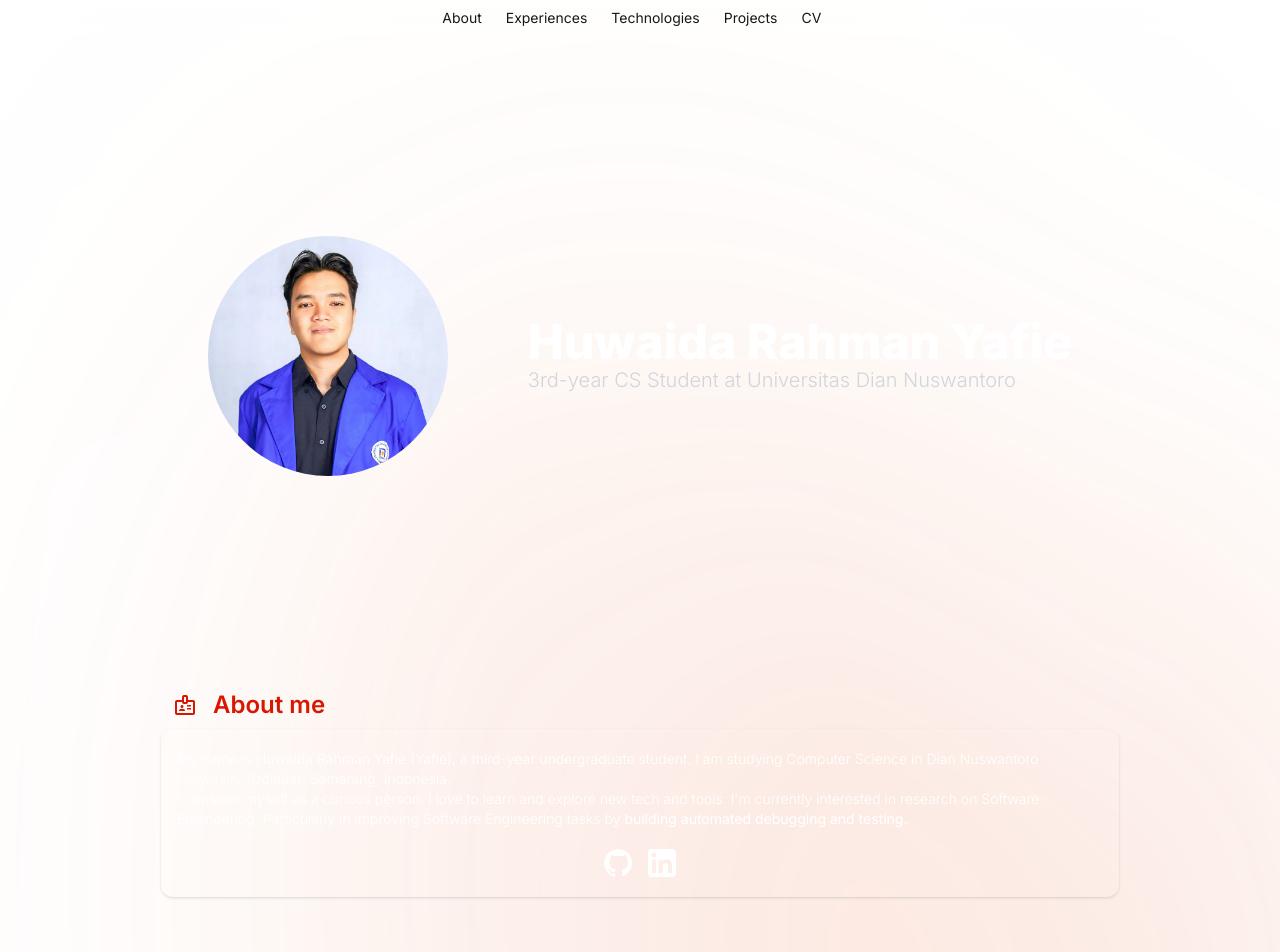
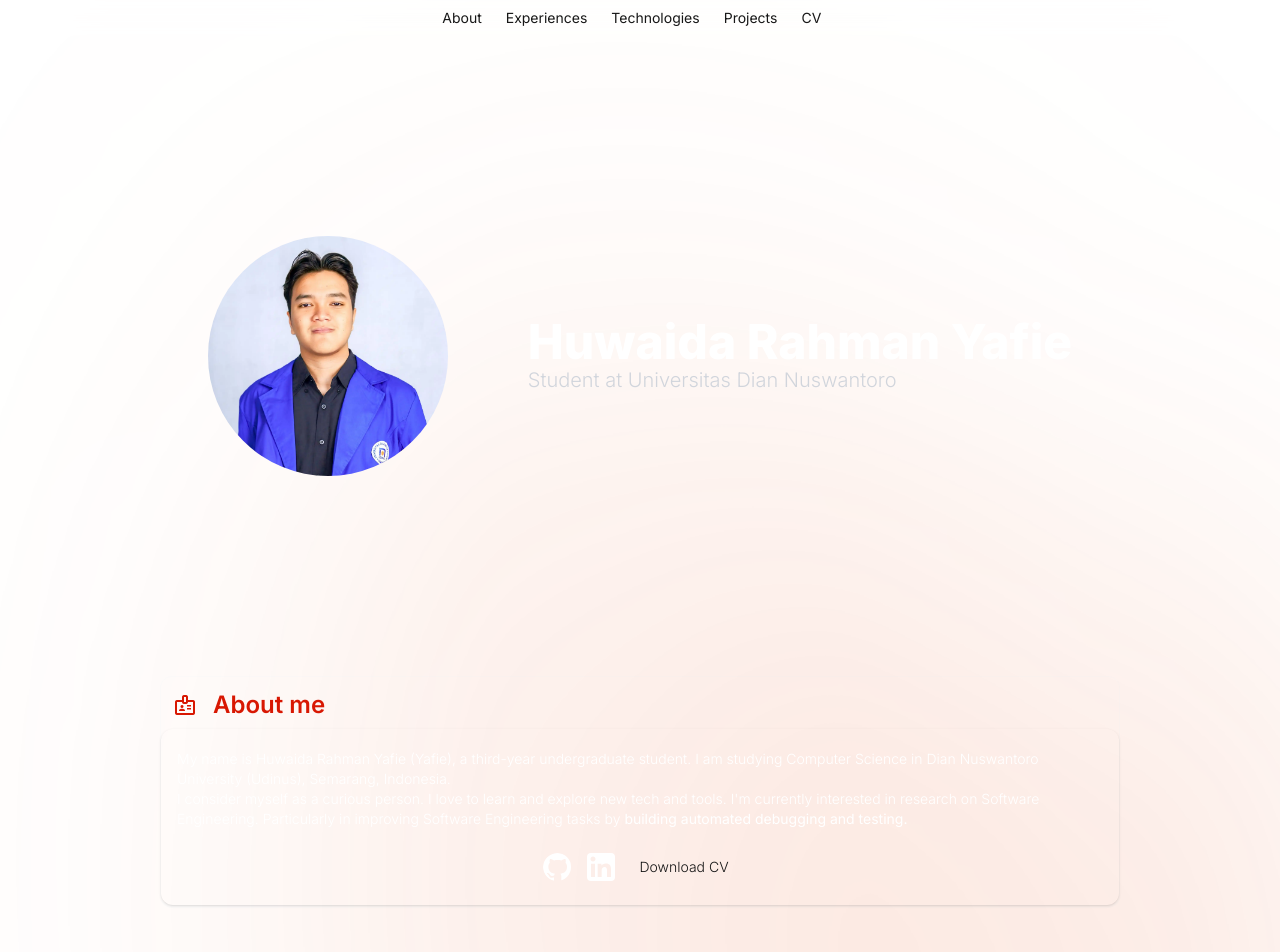
Before and after one commit to yhfie/portfolio-next, a Next.js app: page / in a window 1280 px wide. Shown: the top 952 px of the page. Built offline with nearby package versions, Linux system fonts and the light colour scheme.

Commit message:
fixed CV download

```diff
--- a/app/page.tsx
+++ b/app/page.tsx
@@ -48,7 +48,7 @@ export default function PortoHome() {
                     <li><a href="#exp">Experiences</a></li>
                     <li><a href="#tech">Technologies</a></li>
                     <li><a href="#projects">Projects</a></li>
-                    <li><a href="/CV_Huwaida_Rahman_Yafie.pdf">CV</a></li>
+                    <li><a href="/CV_Huwaida_Rahman_Yafie.pdf" download="/CV_Huwaida_Rahman_Yafie.pdf">CV</a></li>
                 </ul>
             </div>
             <div className="navbar-end">
@@ -76,8 +76,8 @@ export default function PortoHome() {
                         </div>
                     </div>
                     <div className="my-auto w-fit max-w-2/3 mx-auto">
-                        <h1 className="text-white text-4xl md:text-5xl lg:text-5xl font-extrabold text-center md:text-left mb-1 md:mb-0 w-full">Huwaida Rahman Yafie</h1>
-                        <h2 className="text-gray-300 lg:text-xl font-light text-center md:text-left w-full">3rd-year CS Student at Universitas Dian Nuswantoro</h2>
+                        <h1 className="text-white text-4xl md:text-5xl lg:text-5xl font-extrabold text-center md:text-left mb-1 md:mb-0 w-full hover:font-light duration-700">Huwaida Rahman Yafie</h1>
+                        <h2 className="text-gray-300 lg:text-xl font-light text-center md:text-left w-full">Student at Universitas Dian Nuswantoro</h2>
 
                     </div>
                 </div>
@@ -99,11 +99,12 @@ export default function PortoHome() {
 
                 </div>
                     {/* <!-- <p className="font-semibold hover:font-bold cursor-pointer opacity-75 hover:opacity-100">See more..</p> --> */}
-                    <div className="flex gap-4 text-sm justify-center mt-5">
+                    <div className="flex gap-4 text-sm justify-center items-center mt-5">
                         <a href="https://github.com/yhfie" className=" rounded-full bg-[url('/github-white.svg')] bg-cover aspect-square w-7 h-7 hover:scale-[101%]">
                         </a>
                         <a href="https://linkedin.com/yhfie" className=" rounded-sm bg-[url('/linkedin-app-white.svg')] bg-cover aspect-square w-7 h-7 hover:scale-[101%]">
                         </a>
+                        <a className="hover:font-bold  duration-100 p-2 px-2 rounded-sm" href="/CV_Huwaida_Rahman_Yafie.pdf" download="/CV_Huwaida_Rahman_Yafie.pdf">Download CV</a>
                     </div>
                 </div>
             </div>
```
